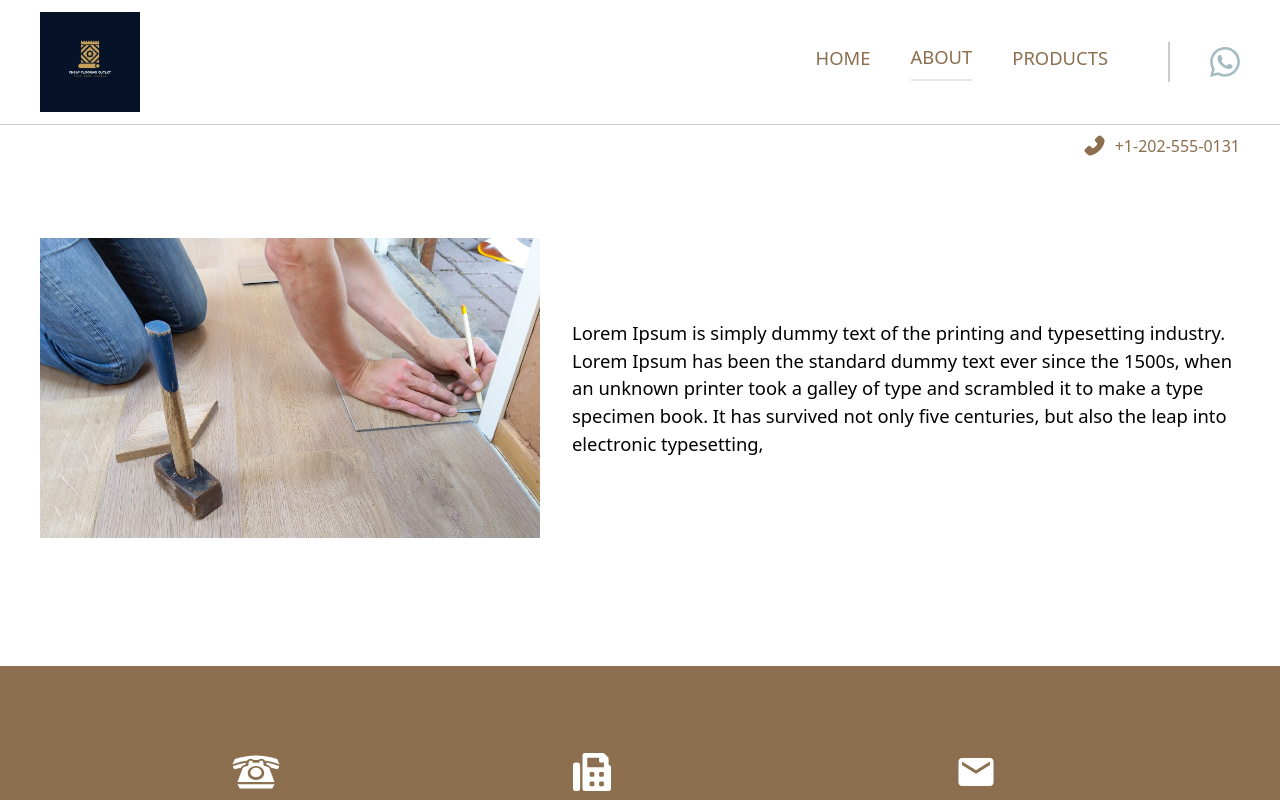
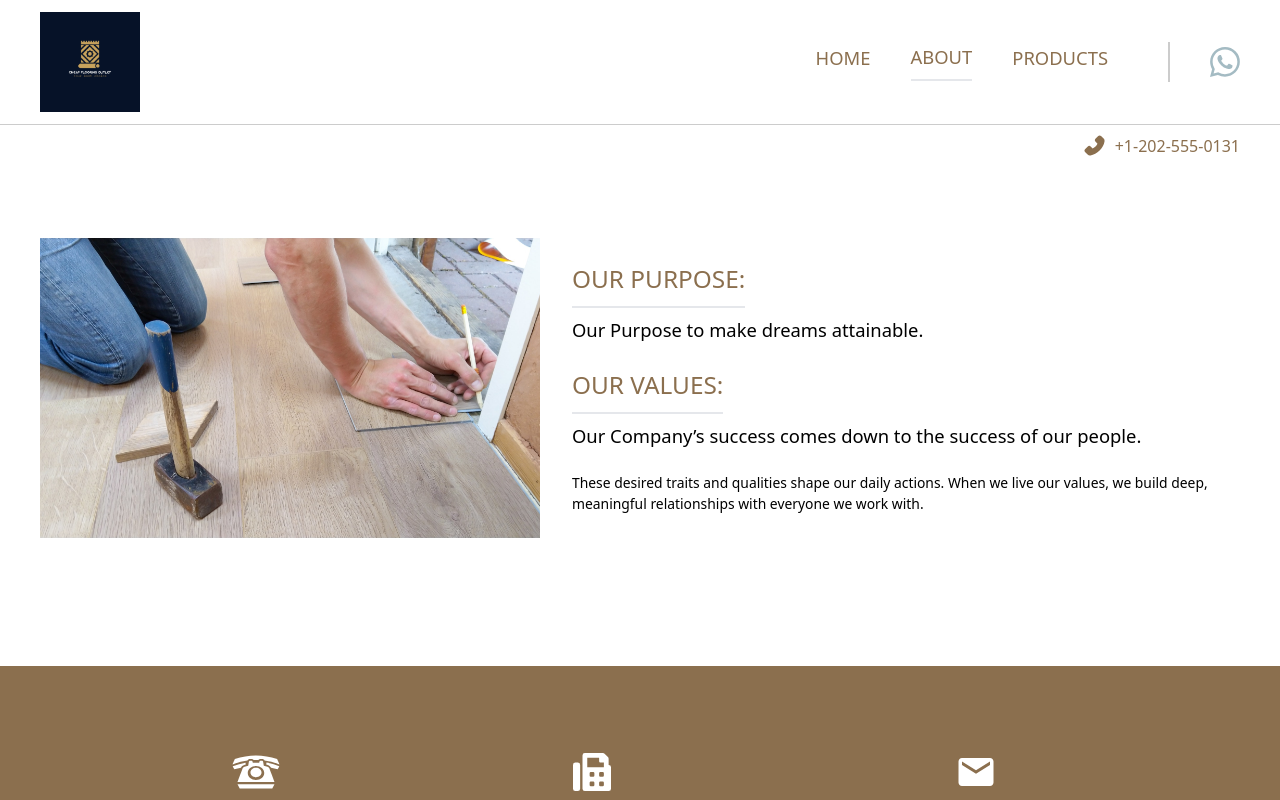
Before and after one commit to flooringOut/flooring-outlet, a Next.js app: page /about in a window 1280 px wide. Shown: the top 800 px of the page. Built offline with nearby package versions, Linux system fonts and the light colour scheme.

Commit message:
about us

```diff
--- a/pages/about.js
+++ b/pages/about.js
@@ -40,12 +40,27 @@ function About() {
           width={500}
           height={500}
         />
-        <h3 className='text-base'>
-          Lorem Ipsum is simply dummy text of the printing and typesetting
-          industry. Lorem Ipsum has been the standard dummy text ever since the
-          1500s, when an unknown printer took a galley of type and scrambled it
-          to make a type specimen book. It has survived not only five centuries,
-          but also the leap into electronic typesetting,
+        <h3 className='text-base flex flex-col gap-6'>
+          <div className='flex flex-col gap-2'>
+            <h2 className='text-md text-primary border-b-2 pb-2 w-fit'>
+              OUR PURPOSE:
+            </h2>
+            <h3>Our Purpose to make dreams attainable.</h3>
+          </div>
+          <div className='flex flex-col gap-2 '>
+            <h2 className='text-md text-primary border-b-2 pb-2 w-fit'>
+              OUR VALUES:
+            </h2>
+            <h3>
+              Our Company&rsquo;s success comes down to the success of our
+              people.
+            </h3>
+          </div>
+          <p className='text-sm'>
+            These desired traits and qualities shape our daily actions. When we
+            live our values, we build deep, meaningful relationships with
+            everyone we work with.
+          </p>
         </h3>
       </div>
       <div className='bg-primary mt-32 py-20'>
--- a/src/components/PopularCarousel.jsx
+++ b/src/components/PopularCarousel.jsx
@@ -75,7 +75,8 @@ const PopularCarousel = () => {
           }}
           spaceBetween={50}
           className='mySwiper'
-          loop={true}
+          // loop={true}
+          id='popular-silder'
         >
           {products.map((el) => (
             <SwiperSlide key={el.id}>
--- a/styles/globals.css
+++ b/styles/globals.css
@@ -36,3 +36,19 @@
   height: 100%;
   object-fit: cover;
 }
+
+#popular-silder .swiper-button-prev::after {
+  transform: scale(70%);
+  border: #8b6f4e 3px solid;
+  background-color: #fff !important;
+  padding: 6px 10px;
+  color: black;
+}
+
+#popular-silder .swiper-button-next::after {
+  transform: scale(70%);
+  border: #8b6f4e 3px solid;
+  background-color: #fff !important;
+  padding: 6px 10px;
+  color: black;
+}
```
